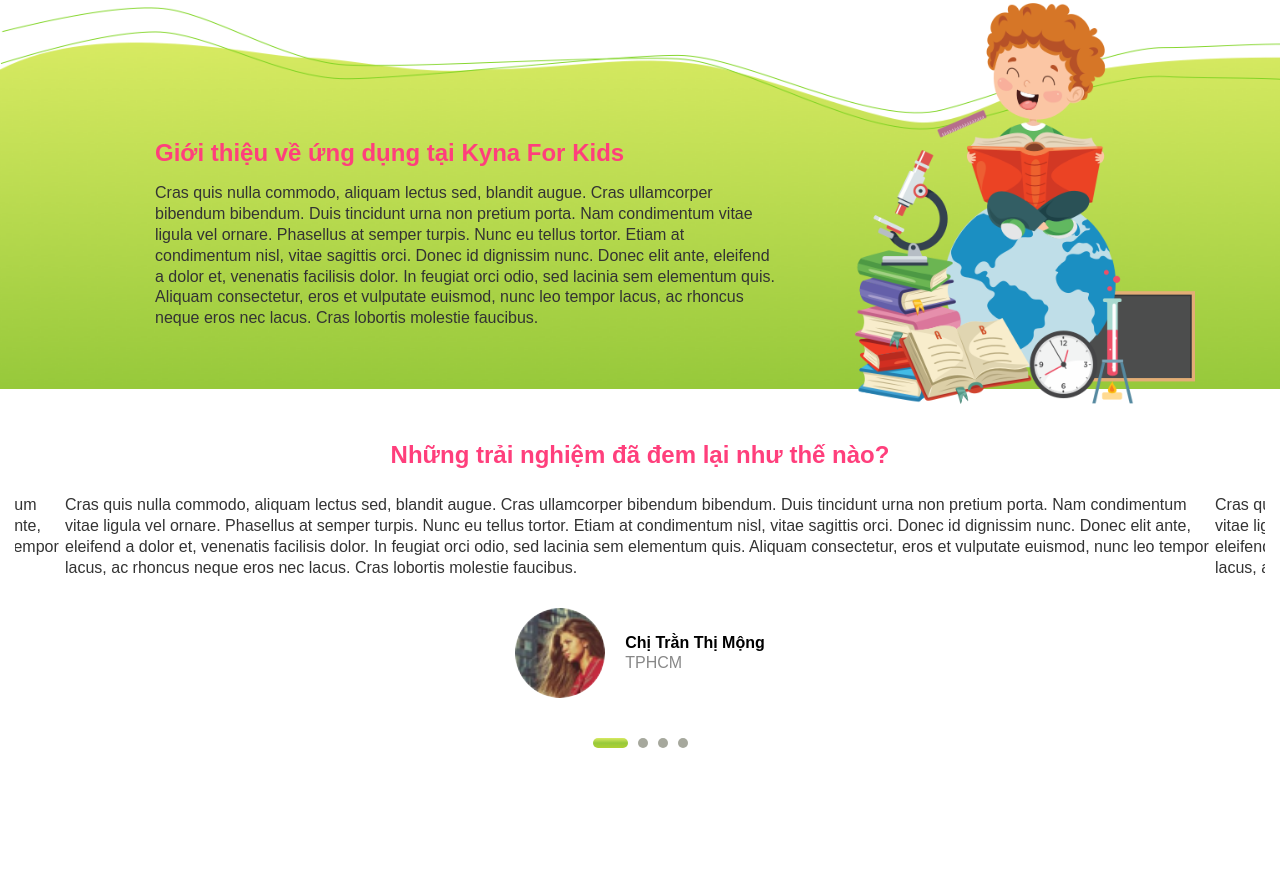
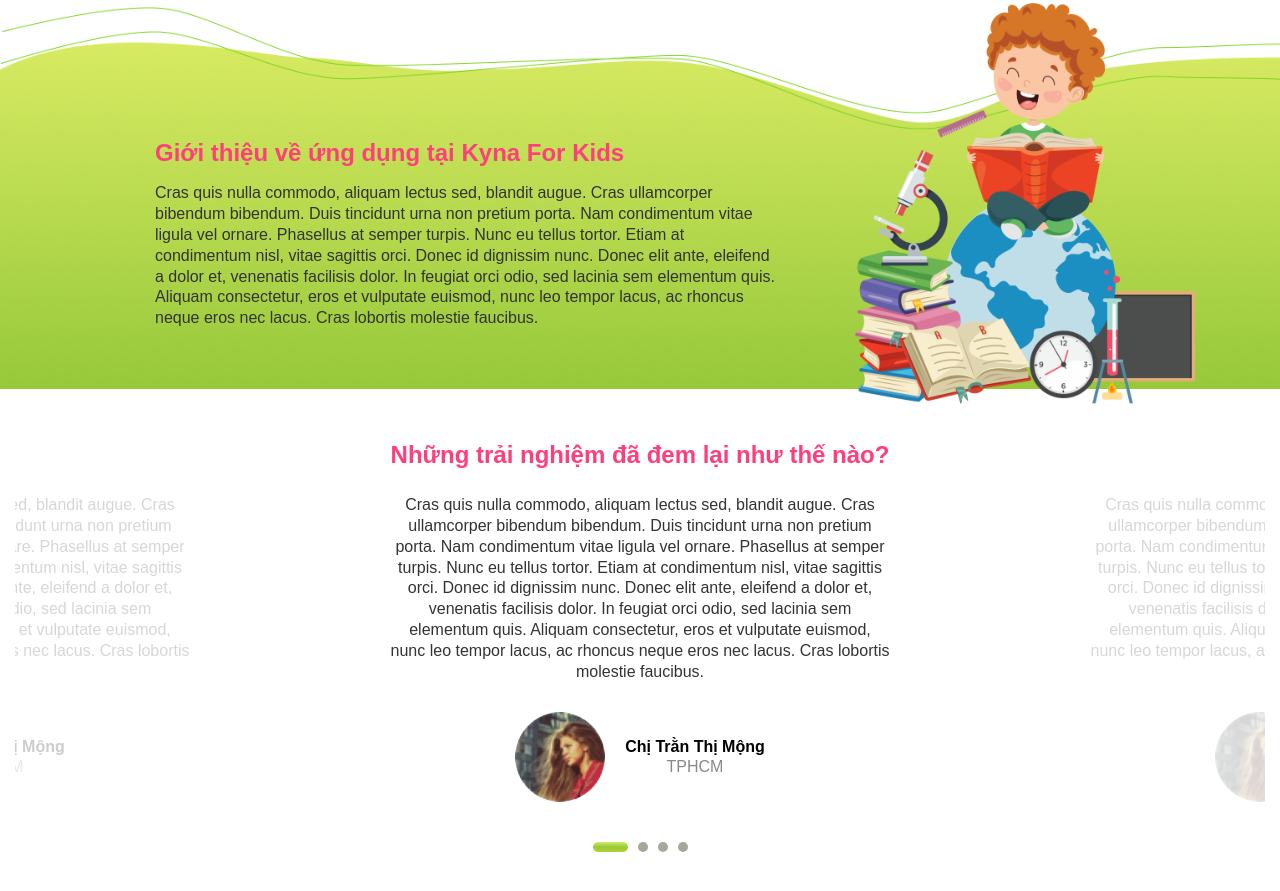
Before and after one commit to tiendm2506/shop.kynaforkids.vn, a plain HTML site: page index.html in a window 1280 px wide. Shown: the part 1768-2659 px from the top of the page. Before the commit the page ends 2597 px from the top, so only its background shows below. Drawn offline with Linux system fonts and the light colour scheme; a web font is replaced by a local one.

Commit message:
fix slider on desktop

```diff
--- a/index.html
+++ b/index.html
@@ -389,6 +389,7 @@
             dots : true,
             arrows : false,
             mobileFirst:true,
+            variableWidth: true,
 
             // centerPadding: '200px',
             responsive : [
--- a/scss/pages/_homepage.scss
+++ b/scss/pages/_homepage.scss
@@ -285,17 +285,25 @@
       }
       .item{
         @media(min-width: 992px){
-          //margin: 0 50px;
-        }
-        &.slick-active{
-          @media(min-width: 992px){
-            //width: 33.33% !important;
+          margin: 0 100px;
+          width: 500px;
+          text-align: center;
+          position: relative;
+          &.slick-current{
+            &:after{
+              display: none;
+            }
           }
-          p{
-            @media(min-width: 992px){
-              //max-width: 505px;
-              //margin: auto;
-            }
+          &:after{
+            content: '';
+            display: block;
+            position: absolute;
+            left: 0;
+            top: 0;
+            width: 100%;
+            height: 100%;
+            background: #ffffff;
+            opacity: 0.8;
           }
         }
         &:focus{
```
Also changed, not shown: css/main.css.
